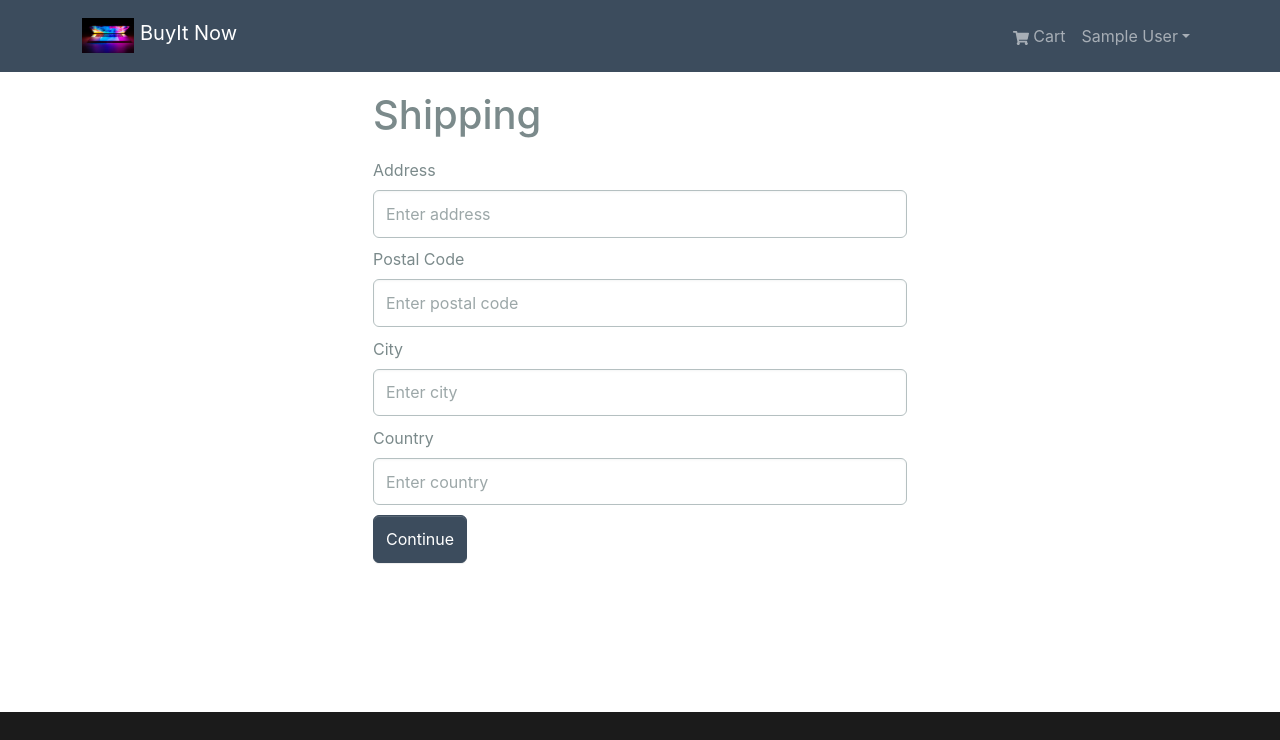
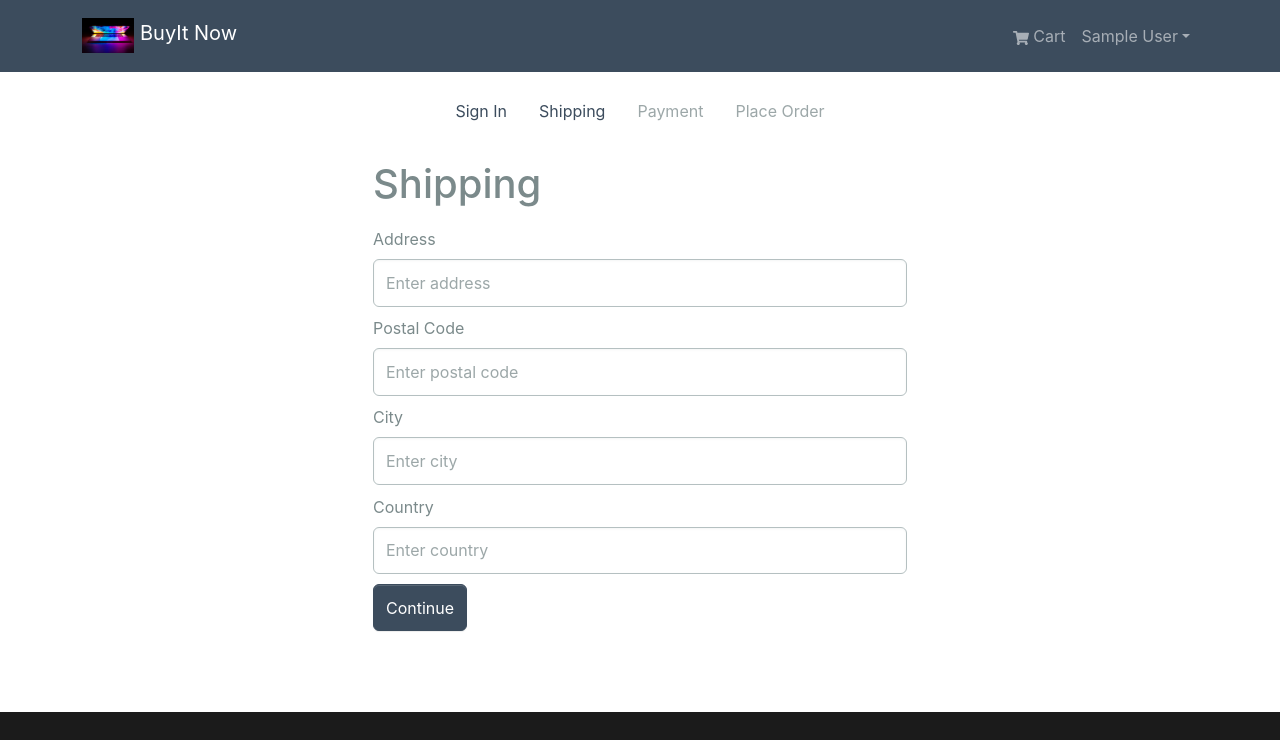
Before and after one commit to FemiAdesola/BuyIt, a React (Create React App) app in the folder frontend/: page /shipping in a window 1280 px wide. Shown: the top 740 px of the page. Built offline with nearby package versions, Linux system fonts and the light colour scheme; sample sign-in values are in the browser's storage; grey boxes are pictures that could not be loaded.

Commit message:
creates checkout steps functionality and implement it on shippinscreen

```diff
--- /dev/null
+++ b/frontend/src/Components/CheckoutSteps.jsx
@@ -0,0 +1,51 @@
+import React from 'react';
+import { Nav } from 'react-bootstrap';
+import { LinkContainer } from 'react-router-bootstrap';
+
+const CheckoutSteps = ({ step1, step2, step3, step4 }) => {
+  return (
+    <Nav className='justify-content-center mb-4'>
+       <Nav.Item>
+        {step1 ? (
+          <LinkContainer to='/login'>
+            <Nav.Link>Sign In</Nav.Link>
+          </LinkContainer>
+        ) : (
+          <Nav.Link disabled>Sign In</Nav.Link>
+        )}
+      </Nav.Item>
+
+      <Nav.Item>
+        {step2 ? (
+          <LinkContainer to='/shipping'>
+            <Nav.Link>Shipping</Nav.Link>
+          </LinkContainer>
+        ) : (
+          <Nav.Link disabled>Shipping</Nav.Link>
+        )}
+      </Nav.Item>
+
+      <Nav.Item>
+        {step3 ? (
+          <LinkContainer to='/payment'>
+            <Nav.Link>Payment</Nav.Link>
+          </LinkContainer>
+        ) : (
+          <Nav.Link disabled>Payment</Nav.Link>
+        )}
+      </Nav.Item>
+
+      <Nav.Item>
+        {step4 ? (
+          <LinkContainer to='/placeorder'>
+            <Nav.Link>Place Order</Nav.Link>
+          </LinkContainer>
+        ) : (
+          <Nav.Link disabled>Place Order</Nav.Link>
+        )}
+      </Nav.Item>
+    </Nav>
+  );
+}
+
+export default CheckoutSteps
--- a/frontend/src/Pages/ShippingScreen.jsx
+++ b/frontend/src/Pages/ShippingScreen.jsx
@@ -5,6 +5,7 @@
 
 import FormContainer from "../Components/FormContainer";
 import { saveShippingAddress } from "../Redux/slice/cartSlice";
+import CheckoutSteps from "../Components/CheckoutSteps";
 
 const ShippingScreen = () => {
   const dispatch = useDispatch();
@@ -28,6 +29,7 @@
 
   return (
     <FormContainer>
+    <CheckoutSteps step1 step2 />
       <h1>Shipping</h1>
       <Form onSubmit={submitFormHandler}>
         <Form.Group className="my-2" controlId="address">
```
